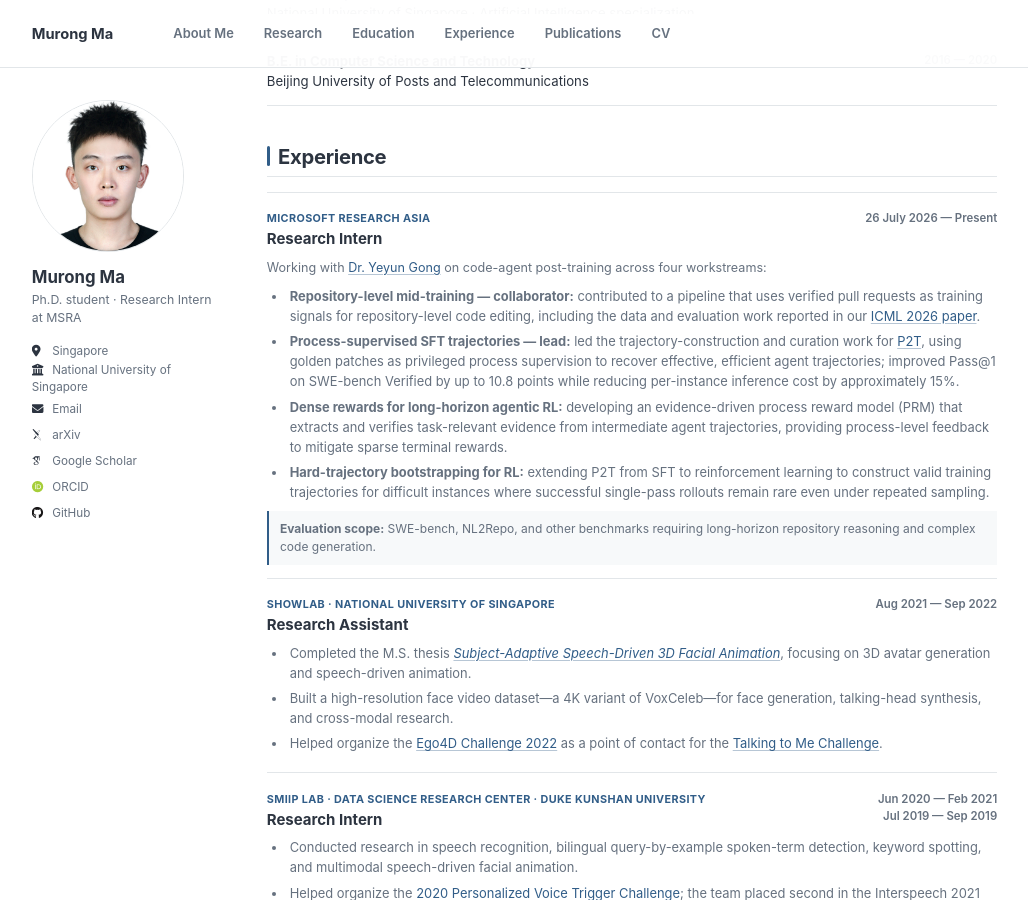
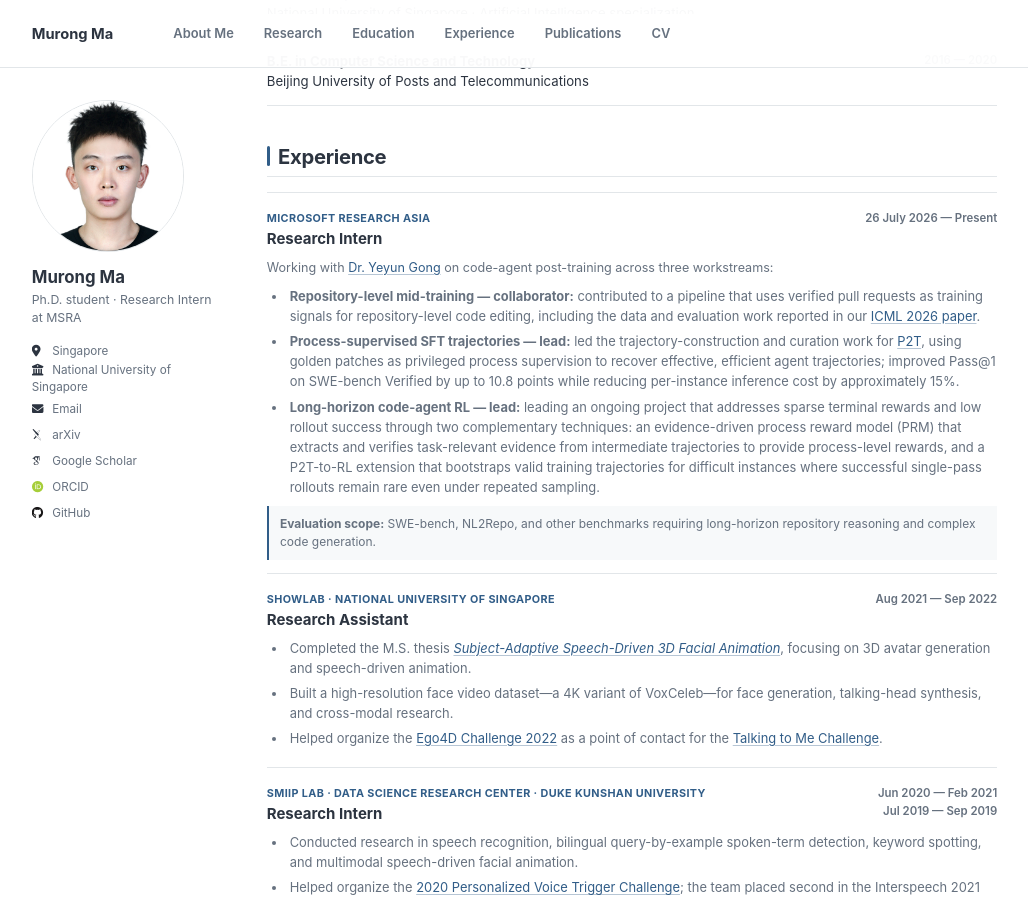
Before and after one commit to M-Myron/m-myron.github.io, a Jekyll site: the page built from _pages/about.md, in a window 1280 px wide and 900 px high, scrolled down 740 px. Shown: the whole window, without its empty margins (27-1055 px from the left). Built offline with Jekyll 4.4.1, drawn with Linux system fonts in a browser that asks for light colours; some web fonts are replaced.

Commit message:
Merge code agent RL workstream

```diff
--- a/_pages/about.md
+++ b/_pages/about.md
@@ -50,12 +50,11 @@ My work spans supervised fine-tuning trajectory construction and curation, reinf
       </div>
       <time datetime="2026-07-26">26 July 2026 — Present</time>
     </header>
-    <p class="experience-item__intro">Working with <a href="https://www.microsoft.com/en-us/research/people/yegong/">Dr. Yeyun Gong</a> on code-agent post-training across four workstreams:</p>
+    <p class="experience-item__intro">Working with <a href="https://www.microsoft.com/en-us/research/people/yegong/">Dr. Yeyun Gong</a> on code-agent post-training across three workstreams:</p>
     <ul>
       <li><strong>Repository-level mid-training — collaborator:</strong> contributed to a pipeline that uses verified pull requests as training signals for repository-level code editing, including the data and evaluation work reported in our <a href="https://arxiv.org/abs/2602.07457">ICML 2026 paper</a>.</li>
       <li><strong>Process-supervised SFT trajectories — lead:</strong> led the trajectory-construction and curation work for <a href="https://arxiv.org/abs/2605.21996">P2T</a>, using golden patches as privileged process supervision to recover effective, efficient agent trajectories; improved Pass@1 on SWE-bench Verified by up to 10.8 points while reducing per-instance inference cost by approximately 15%.</li>
-      <li><strong>Dense rewards for long-horizon agentic RL:</strong> developing an evidence-driven process reward model (PRM) that extracts and verifies task-relevant evidence from intermediate agent trajectories, providing process-level feedback to mitigate sparse terminal rewards.</li>
-      <li><strong>Hard-trajectory bootstrapping for RL:</strong> extending P2T from SFT to reinforcement learning to construct valid training trajectories for difficult instances where successful single-pass rollouts remain rare even under repeated sampling.</li>
+      <li><strong>Long-horizon code-agent RL — lead:</strong> leading an ongoing project that addresses sparse terminal rewards and low rollout success through two complementary techniques: an evidence-driven process reward model (PRM) that extracts and verifies task-relevant evidence from intermediate trajectories to provide process-level rewards, and a P2T-to-RL extension that bootstraps valid training trajectories for difficult instances where successful single-pass rollouts remain rare even under repeated sampling.</li>
     </ul>
     <p class="experience-item__scope"><strong>Evaluation scope:</strong> SWE-bench, NL2Repo, and other benchmarks requiring long-horizon repository reasoning and complex code generation.</p>
   </article>
```
